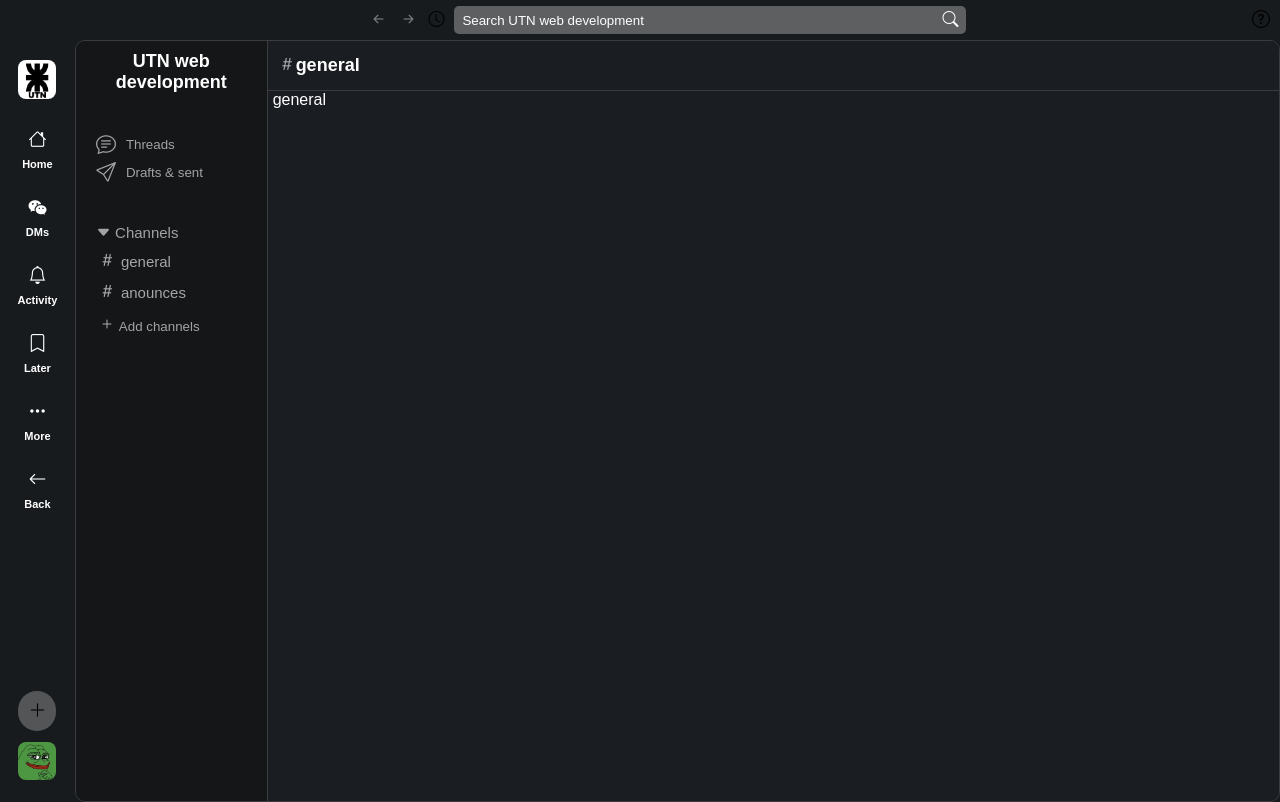
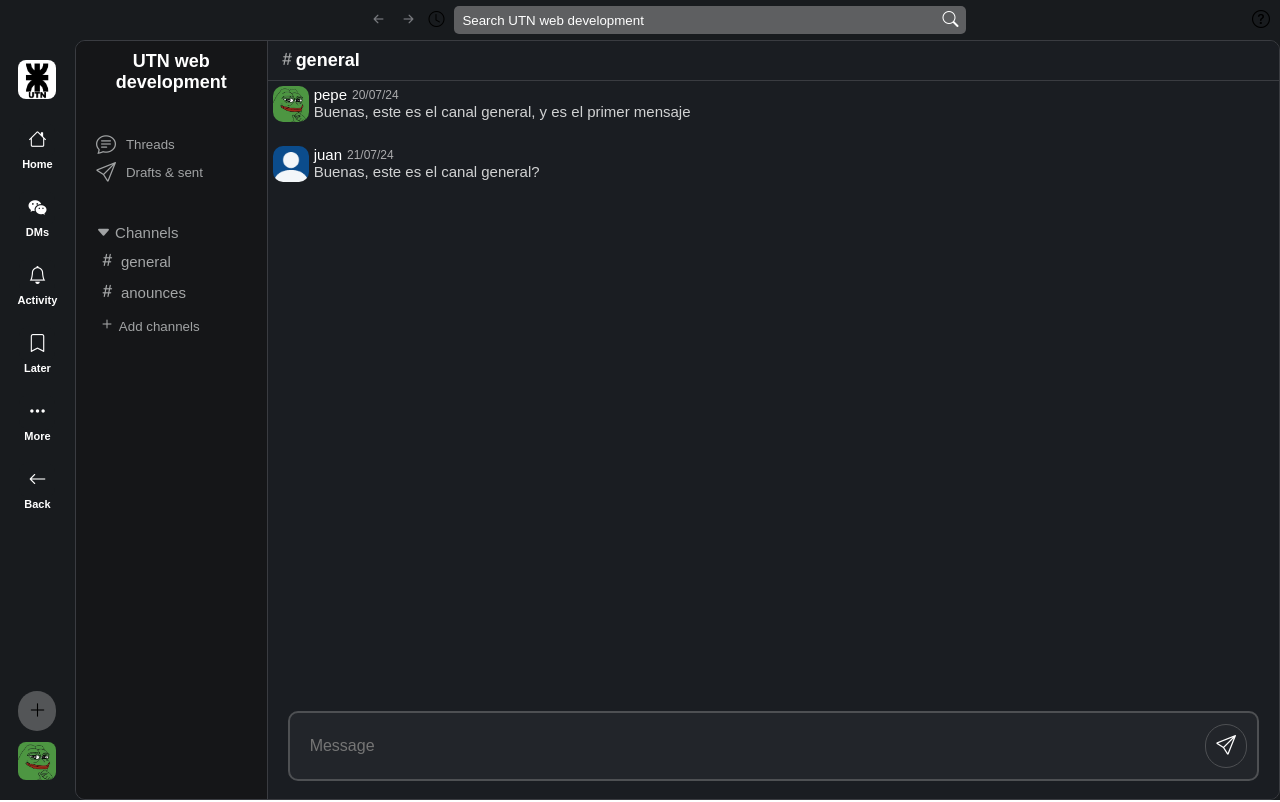
Before and after one commit to LucasNageI/Slack-Clon, a React (Vite) app: page /Workspace/1/1 in a window 1280 px wide. Built offline with nearby package versions, Linux system fonts and the light colour scheme.

Commit message:
renderizado, form para mensajes y readme

```diff
--- a/src/App.jsx
+++ b/src/App.jsx
@@ -1,20 +1,26 @@
-import React from 'react'
-import { Route, Routes } from 'react-router-dom'
-import { Home, CreateWorkspace, Workspace }from './Screens/index.js'
-import { MOOK } from './data.js'
-import { saveMook } from './localStorageFns.js'
+import React, { useEffect } from 'react';
+import { Route, Routes } from 'react-router-dom';
+import { Home, CreateWorkspace, Workspace } from './Screens/index.js';
+import { MOOK } from './data.js';
+import { saveMook, getMook } from './localStorageFns.js';
 
 function App() {
-    saveMook(MOOK)
-  return (
-    <Routes>
-        <Route element={<Home/>} path='/'></Route>
-        <Route element={<Home/>} path='/Home'></Route>
-        <Route element={<CreateWorkspace/>} path='/CreateWorkspace'></Route>
-        <Route element={<Workspace />} path="Workspace/:workspace_id/:channel_id/*"/>
-        <Route element={<Workspace />} path="/*"/>
-    </Routes>
-  )
+    useEffect(() => {
+        const localStorageMook = getMook()
+        if (!localStorageMook) {
+            saveMook(MOOK)
+        }
+    }, []) /* solo cuando se renderiza por primera vez la pagina */
+
+    return (
+        <Routes>
+            <Route element={<Home />} path='/' />
+            <Route element={<Home />} path='/Home' />
+            <Route element={<CreateWorkspace />} path='/CreateWorkspace' />
+            <Route element={<Workspace />} path="Workspace/:workspace_id/:channel_id/*" /> {/* "*" no entiendo que hace, lo pongo porque la consola tira un warning */}
+            <Route element={<Workspace />} path="/*" />
+        </Routes>
+    )
 }
 
 export default App
--- a/src/Components/Workspace/Content/Content.css
+++ b/src/Components/Workspace/Content/Content.css
@@ -4,6 +4,7 @@
     background-color: #1a1d22;
     display: flex;
     flex-direction: column;
+    justify-content: space-between;
 }
 
 .accessibility-info {
@@ -34,3 +35,25 @@
     height: 24px;
     border-radius: 5px;
 }
+
+.messages {
+    display: flex;
+    flex-direction: column;
+    gap: 10px;
+    overflow-y: scroll;
+    height: 100%;
+}
+
+.messages::-webkit-scrollbar {
+    -webkit-appearance: none;
+    width: 12px;
+}
+
+.messages::-webkit-scrollbar-track {
+    background-color: #3a3c41;
+}
+
+.messages::-webkit-scrollbar-thumb {
+    background: #888;
+    border-radius: 6px;
+}
--- a/src/Components/Workspace/Content/Content.jsx
+++ b/src/Components/Workspace/Content/Content.jsx
@@ -1,14 +1,53 @@
-import React from 'react';
+import React, { useState, useEffect } from 'react';
 import { useParams } from 'react-router-dom';
 import './Content.css';
 import { Messages } from './Messages/Messages.jsx';
-import { getChannel } from '../../../localStorageFns.js';
+import { NewMessage } from './NewMessage/NewMessage.jsx';
+import { getChannel, getMook, saveMook } from '../../../localStorageFns.js';
 
 export const Content = ({ workspace_id }) => {
     const { channel_id } = useParams()
 
-    const channel_obj = getChannel(channel_id, workspace_id)
-    const channel_name = channel_obj.name
+    const mook = getMook()
+
+    const [current_messages, setCurrentMessages] = useState([]) /* como valor default tiene un [] porque en el MOOK los canales sin mensajes tienen un array vacio */
+    const [channel_name, setChannelName] = useState('') /* como valor default tiene un '' porque cuando cambie el estado, va a contener un string, en caso de que no encuentre el canal para setear el nombre, el nombre del canal seguira estando vacio */
+
+    useEffect(() => {
+        const channel_obj = getChannel(channel_id, workspace_id)
+        if (channel_obj) {
+            setCurrentMessages(channel_obj.messages) /* setea los mensajes */
+            setChannelName(channel_obj.name) /* setea el nombre del canal en el que se clickeo */
+        }
+    }, [channel_id, workspace_id]) /* cada vez que cambie channel_id o workspace_id, se ejecuta el efecto */
+
+    const addNewMessage = (text) => {
+        const new_message_object = {
+            id: current_messages.length + 1,
+            author: mook.user_info.username,
+            author_img: mook.user_info.profile_img,
+            date: 'now', /* intente poner la hora local, pero no supe como cambiar la hora que devolvia new Date().toISOString() */
+            text: text
+        }
+
+        const updated_nessages = [...current_messages, new_message_object]
+        setCurrentMessages(updated_nessages)
+
+        const workspace = mook.workspaces.find((find_workspace) => {
+            return find_workspace.id === workspace_id
+        })
+
+        if (workspace) { /* si workspace es truthly: */
+            const channel = workspace.channels.find((find_channel) => {
+                return find_channel.id === channel_id
+            })
+
+            if (channel) { /* si channel es truthly: */
+                channel.messages = updated_nessages
+                saveMook(mook)
+            }
+        }
+    }
 
     return (
         <section className='content-section'>
@@ -18,7 +57,10 @@ export const Content = ({ workspace_id }) => {
                 </span>
             </div>
             <div className='messages'>
-                <Messages channel={channel_obj} />
+                <Messages messages_info={current_messages} />
+            </div>
+            <div className='new-message'>
+                <NewMessage addNewMessage={addNewMessage} />
             </div>
         </section>
     )
--- a/src/Components/Workspace/Content/Messages/Messages.css
+++ b/src/Components/Workspace/Content/Messages/Messages.css
@@ -1,4 +1,56 @@
-.message {
+.message-container {
+    display: flex;
+    align-items: start;
+    padding: 5px;
+    gap: 5px;
+    width: 100%;
+    min-height: 50px;
+}
+
+.message-container:hover {
+    background-color: #22252a;
+}
+
+.user-img-message-container {
+    display: flex;
+    align-items: center;
+}
+
+.author-img {
+    width: 36px;
+    height: 36px;
+    border-radius: 10px;
+}
+
+.message-info-container {
+    display: flex;
+    flex-direction: column;
+}
+
+.message-info {
+    display: flex;
+    align-items: center;
+    gap: 5px;
+}
+
+.message-info-span {
     color: white;
-    padding: 5px;
 }
+
+.author-name {
+    font-size: 15px;
+}
+
+.date {
+    font-size: 12px;
+    color: #ABABAD;
+}
+
+.message-text {
+    color: #D1D2D3;
+    font-size: 15px;
+}
+
+.no-messages-found-span {
+    color: #D1D2D3;
+}
--- a/src/Components/Workspace/Content/Messages/Messages.jsx
+++ b/src/Components/Workspace/Content/Messages/Messages.jsx
@@ -1,14 +1,30 @@
-import React from 'react'
-import './Messages.css'
+import React from 'react';
+import './Messages.css';
 
-export const Messages = ( {channel} ) => {
+export const Messages = ({ messages_info }) => {
 
-    const messagesMap = (channel.messages).map(()=> {}) /* aca hacer el mapeo de los mensajes */
+    const messages_map = messages_info.map((message, index) => {
+        return (
+            <div className='message-container' key={index}> {/* index es el indice de los elementos por los que pasa el map */}
+                <div className='user-img-message-container'>
+                    <img className='author-img' src={message.author_img} alt="user image" />
+                </div>
+                <div className='message-info-container'>
+                    <div className='message-info'>
+                        <span className='message-info-span author-name'>{message.author}</span>
+                        <span className='message-info-span date'>{message.date}</span>
+                    </div>
+                    <div className='message-content'>
+                        <p className='message-text'>{message.text}</p>
+                    </div>
+                </div>
+            </div>
+        )
+    })
 
     return (
-    <div>
-        <span className='message'>{channel.name}</span>
-        {/* crear un componente nuevo para mandar mensajes */}
-    </div>
-  )
+        <>
+            {messages_map}
+        </>
+    )
 }
--- /dev/null
+++ b/src/Components/Workspace/Content/NewMessage/NewMessage.css
@@ -0,0 +1,34 @@
+.message-input-container {
+    height: 70px;
+    background-color: #22252a;
+    margin: 20px;
+    border: 2px solid #4e5053;
+    border-radius: 10px;
+    display: flex;
+    align-items: center;
+    justify-content: space-between;
+    padding: 10px;
+}
+
+.message-input {
+    background-color: transparent;
+    border: none;
+    width: 95%;
+    height: 70%;
+    border-radius: 5px;
+    color: white;
+    padding: 10px;
+    font-size: 16px;
+    cursor: text;
+}
+
+.message-input:focus {
+    outline: none;
+}
+
+.send-icon {
+    border: 1px solid #4e5053;
+    padding: 10px;
+    border-radius: 50px;
+    color: white;
+}
--- /dev/null
+++ b/src/Components/Workspace/Content/NewMessage/NewMessage.jsx
@@ -0,0 +1,22 @@
+import React from 'react';
+import './NewMessage.css';
+
+export const NewMessage = ({ addNewMessage }) => {
+
+    const handleSubmit = (e) => {
+        e.preventDefault()
+        const new_message = e.target["message_input"].value
+
+        if (new_message) { /* verifica que el input no este vacio */
+            addNewMessage(new_message) /* envia el texto al objeto para luego agregar el nuevo mensaje */
+            e.target["message_input"].value = '' /* resetea el valor del input */
+        }
+    }
+
+    return (
+        <form onSubmit={handleSubmit} className='message-input-container'>
+            <input className='message-input' type="text" name="message_input" id="message_input" placeholder='Message' autoComplete='off' />
+            <button type='submit'><i className="bi bi-send send-icon"></i></button>
+        </form>
+    )
+}
--- a/src/Screens/Workspace/Workspace.css
+++ b/src/Screens/Workspace/Workspace.css
@@ -13,6 +13,7 @@
 }
 
 .channel-content-container {
+    height: calc(100vh - 40px);
     display: flex;
     border: 1px solid #3a3c41;
     border-radius: 10px;
--- a/src/Screens/Workspace/Workspace.jsx
+++ b/src/Screens/Workspace/Workspace.jsx
@@ -1,13 +1,13 @@
 import React from 'react'
 import { useParams } from 'react-router-dom'
-import { Aside, Accessibility, Content, Header} from '../../Components/Workspace/index.js'
+import { Aside, Accessibility, Content, Header } from '../../Components/Workspace/index.js'
 import './Workspace.css'
 import { Route, Routes } from 'react-router-dom'
 
 export const Workspace = () => {
     const { workspace_id } = useParams()
     return (
-        <div className='main-page'>
+        <div className='workspace-page'>
             <Header workspace_id={workspace_id} />
             <div className='Aside-Accessibility-Content-container'>
                 <Aside workspace_id={workspace_id} />
--- a/src/data.js
+++ b/src/data.js
@@ -24,15 +24,20 @@ export const MOOK = {
                             "author_img": "/pepe.webp",
                             "date": "20/07/24",
                             "text": "Buenas, este es el canal general, y es el primer mensaje"
+                        },
+                        {
+                            "id": 2,
+                            "author": "juan",
+                            "author_img": "/default-user-img.png",
+                            "date": "21/07/24",
+                            "text": "Buenas, este es el canal general?"
                         }
                     ]
                 },
                 {
                     "id": 2,
                     "name": "anounces",
-                    "messages": [
-                        {}
-                    ]
+                    "messages": []
                 }
             ]
         },
@@ -59,43 +64,23 @@ export const MOOK = {
                             "author_img": "/pepe.webp",
                             "date": "20/07/24",
                             "text": "re piola"
-                        },
-                        {
-                            "id": 3,
-                            "author": "pepe",
-                            "author_img": "/pepe.webp",
-                            "date": "20/07/24",
-                            "text": "que hago aca?"
-                        },
-                        {
-                            "id": 4,
-                            "author": "pepe",
-                            "author_img": "/pepe.webp",
-                            "date": "20/07/24",
-                            "text": "re piola"
                         }
                     ]
                 },
                 {
                     "id": 2,
                     "name": "important",
-                    "messages": [
-                        {}
-                    ]
+                    "messages": []
                 },
                 {
                     "id": 3,
                     "name": "announcements",
-                    "messages": [
-                        {}
-                    ]
+                    "messages": []
                 },
                 {
                     "id": 4,
                     "name": "to-do",
-                    "messages": [
-                        {}
-                    ]
+                    "messages": []
                 },
                 {
                     "id": 5,
@@ -113,23 +98,17 @@ export const MOOK = {
                 {
                     "id": 6,
                     "name": "suggestions",
-                    "messages": [
-                        {}
-                    ]
+                    "messages": []
                 },
                 {
                     "id": 7,
                     "name": "tasks",
-                    "messages": [
-                        {}
-                    ]
+                    "messages": []
                 },
                 {
                     "id": 8,
                     "name": "memes",
-                    "messages": [
-                        {}
-                    ]
+                    "messages": []
                 }
             ]
         }
--- a/src/localStorageFns.js
+++ b/src/localStorageFns.js
@@ -1,42 +1,44 @@
 import { MOOK } from "./data"
 
 export const getMook = () => {
-    const JSON_mook = localStorage.getItem('MOOK')
-    if (JSON_mook) {
-        return JSON.parse(JSON_mook)
-    } else {
-        return saveMook(MOOK)
+    const string_mook = localStorage.getItem('MOOK') /* obtiene el mook */
+    if (string_mook) { /* si existe, guarda el MOOK en formato json, y lo devuelve */
+        const mook = JSON.parse(string_mook)
+        return mook
+    }
+    else { /* si no existe, crea el mook, y devuelve mook */
+        saveMook(MOOK)
+        return MOOK
     }
 }
 
-export const saveMook = (mook) => {
+export const saveMook = (mook) => { /* setea el mook */
     localStorage.setItem("MOOK", JSON.stringify(mook))
 }
 
 export const getWorkspace = (workspace_id) => {
     const mook = getMook()
-    if (!mook || !mook.workspaces) {
+    if (!mook || !mook.workspaces) { /* si mook o mook.workspaces son falsy, los convierte a truthly y devuelve undefined para que tire error */
         return undefined
     }
-    const workspace_id_number = parseInt(workspace_id, 10)
-    return mook.workspaces.find(workspace => workspace.id === workspace_id_number)
+    const workspace_id_number = parseInt(workspace_id) /* convierte el parametro a number */
+    return mook.workspaces.find(workspace => workspace.id === workspace_id_number) /* y lo busca en el array de workspaces del mook */
 }
 
 export const getChannel = (channel_id, workspace_id) => {
     const workspace = getWorkspace(workspace_id)
-    if (!workspace) {
+    if (!workspace) { /* si workspace no existe, devuelve undefined para tirar error */
         return undefined
     }
 
-    if (!workspace.channels) {
+    if (!workspace.channels) { /* si workspace.channels no existe, devuelve undefined para tirar error */
         return undefined
     }
 
-    const channel_id_number = parseInt(channel_id, 10)
+    const channel_id_number = parseInt(channel_id) /* convierte el parametro channel_id a number */
 
-    const channel = workspace.channels.find(channel => {
+    const channel = workspace.channels.find(channel => { /* y lo busca en el array de canales */
         return channel.id === channel_id_number
     })
-
     return channel
 }
```
Also changed, not shown: public/default-user-img.png (added), 1 other file (tests, documents, lock files or other folders).
